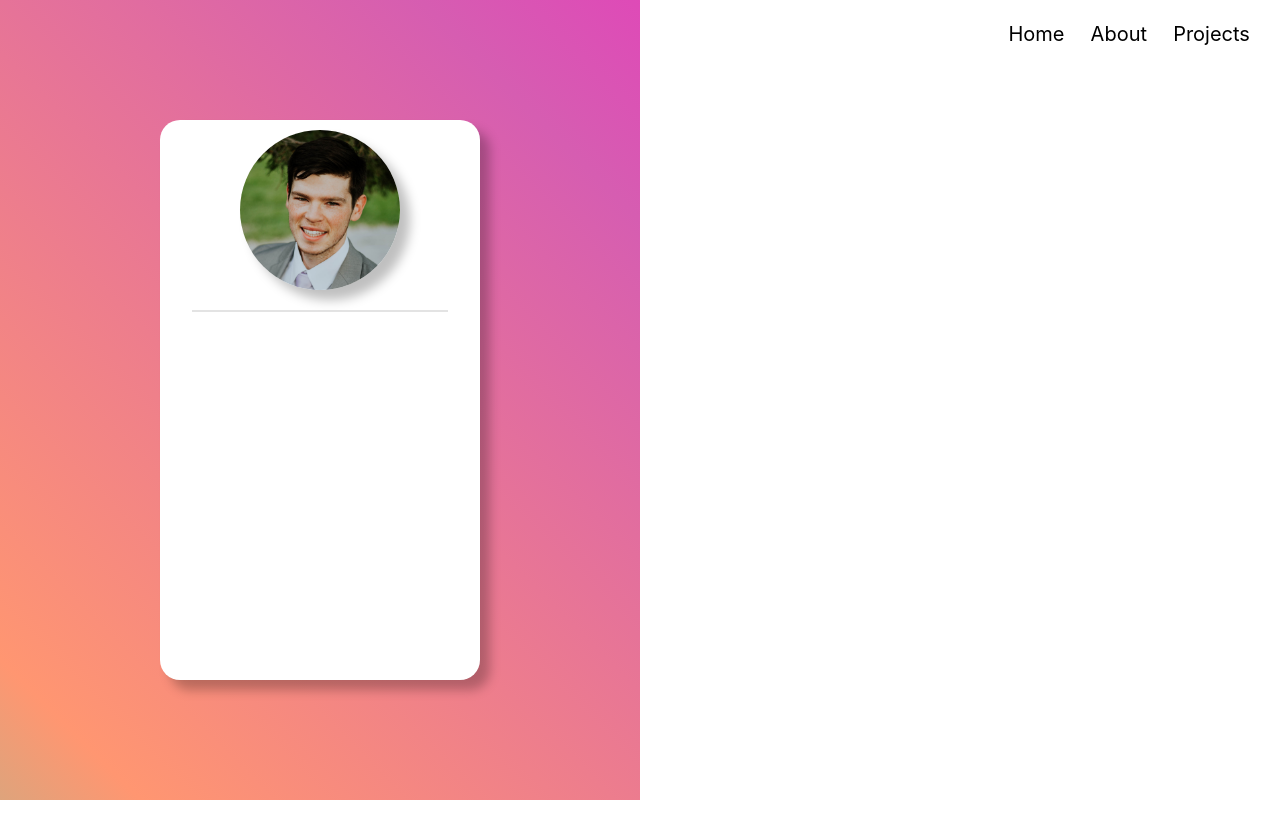
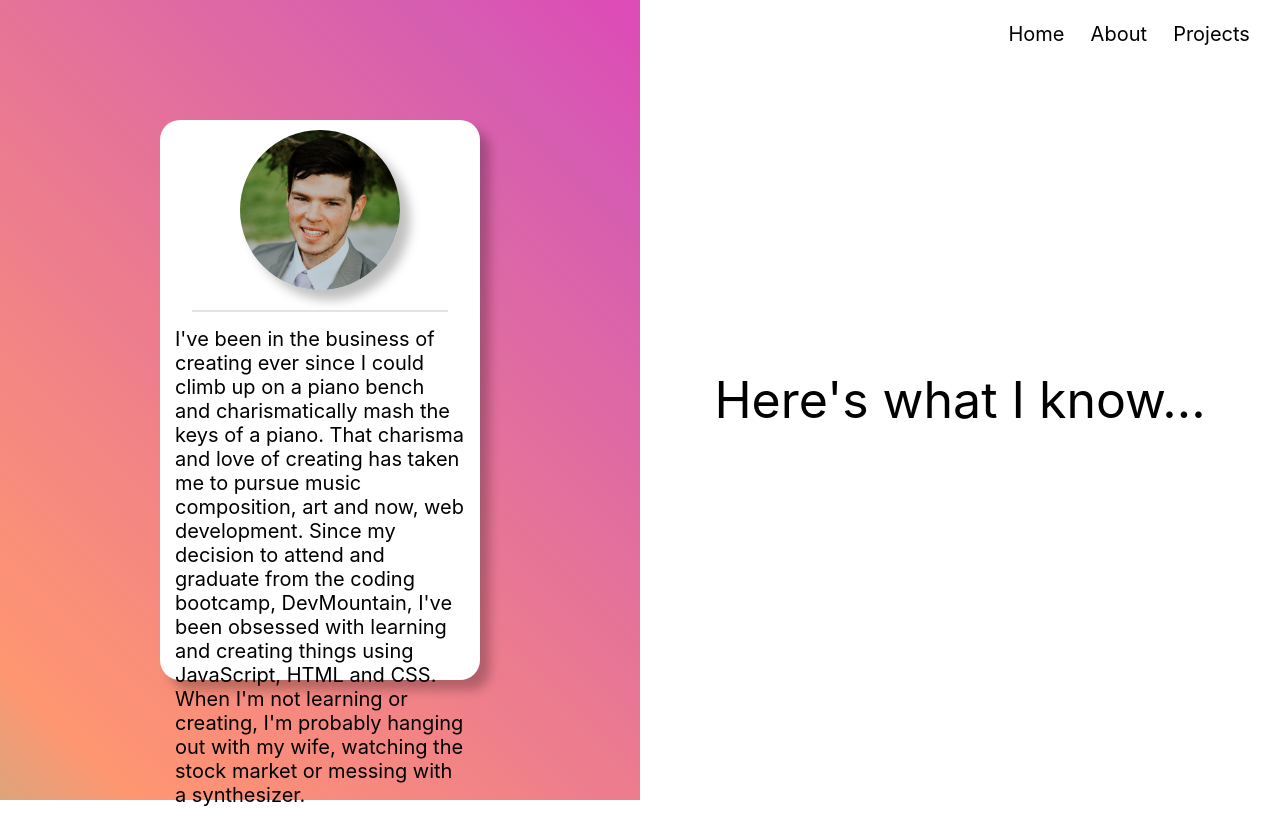
Before and after one commit to stuffy3/portfolio, a React (Create React App) app: page /portfolio/about in a window 1280 px wide. Before the commit the page ends 800 px from the top, so only its background shows below. Built offline with nearby package versions, Linux system fonts and the light colour scheme.

Commit message:
added about page

```diff
--- a/src/components/About.js
+++ b/src/components/About.js
@@ -45,7 +45,21 @@ function About() {
                         position: 'top'
                     }}
                     />
+                    <div className='Small-Rect-Container-Text'>
+
+                        I've been in the business of creating ever since I could climb up on a piano bench and charismatically mash
+                        the keys of a piano. That charisma and love of creating has taken me to pursue music composition, art and now,
+                        web development. Since my decision to attend and graduate from the coding bootcamp, DevMountain,
+                        I've been obsessed with learning and creating things using JavaScript, HTML and CSS. When I'm not learning or creating,
+                        I'm probably hanging out with my wife, watching the stock market or messing with a synthesizer.
+
+                    </div>
                 </div>
+            </div>
+        </div>
+        <div className='About-Main-Content-Right'>
+            <div className='About-Inner-Content-Right'>
+                   <h1>Here's what I know...</h1>
             </div>
         </div>
     </div>
```
